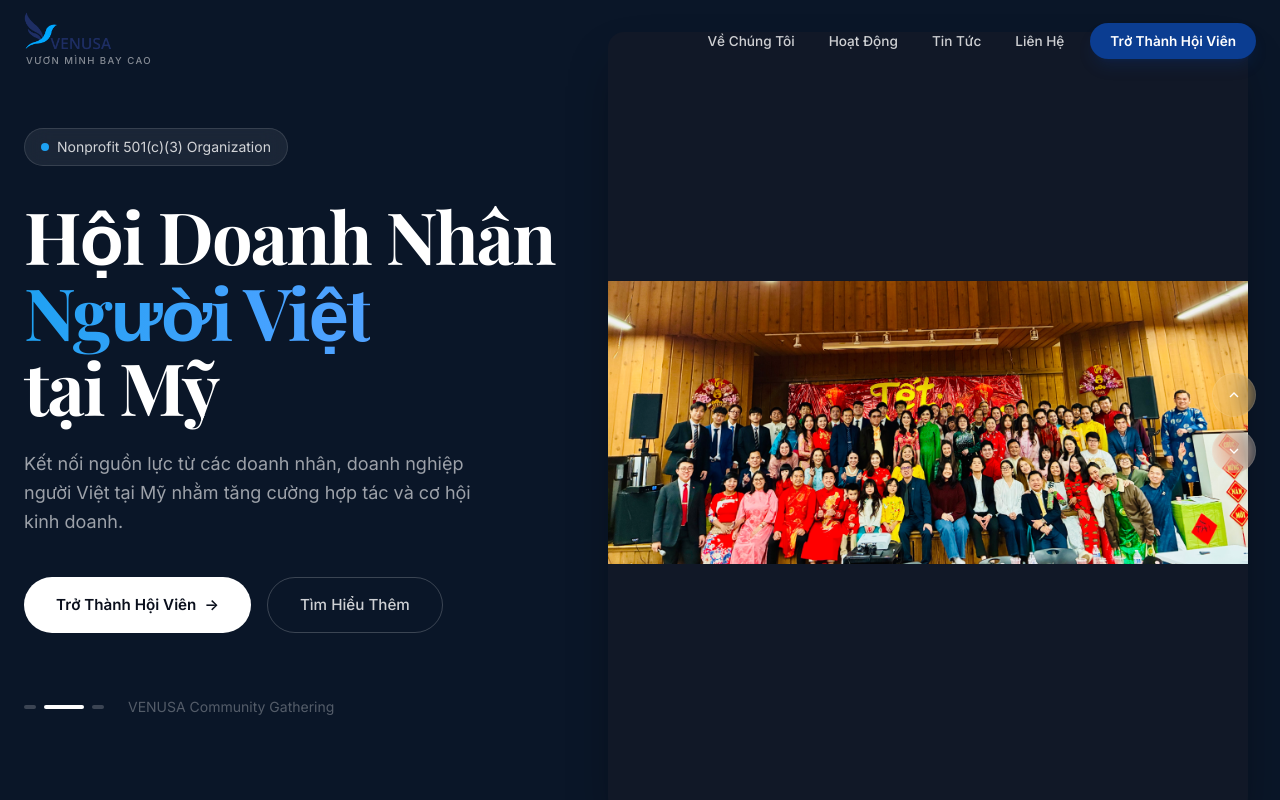
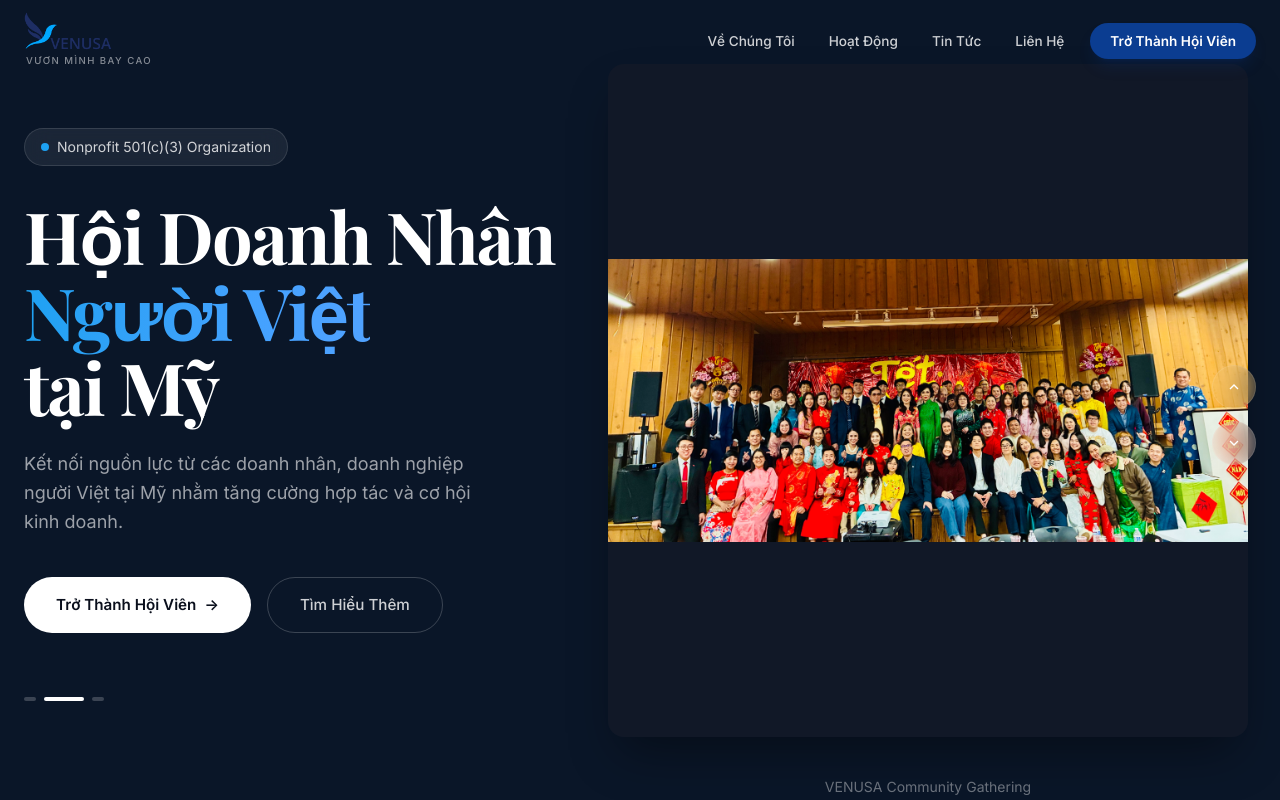
Before and after one commit to trietphan/venusa-website, a Next.js app: page / in a window 1280 px wide. Shown: the top 800 px of the page. Built offline with nearby package versions, Linux system fonts and the light colour scheme; a web font is replaced by a local one.

Commit message:
Move caption beneath photo on desktop

```diff
--- a/src/components/Hero.tsx
+++ b/src/components/Hero.tsx
@@ -24,11 +24,12 @@
       {/* ===== DESKTOP LAYOUT ===== */}
       <div className="hidden lg:flex items-center min-h-screen">
         {/* Photo carousel - right side, fully visible */}
-        <div className="absolute inset-y-0 right-0 w-[55%] flex items-center justify-center bg-[#0A1628]">
+        <div className="absolute inset-y-0 right-0 w-[55%] flex flex-col items-center justify-center bg-[#0A1628]">
+          <div className="relative w-full flex-1 mx-8 mt-8 mb-2">
             {slides.map((slide, i) => (
               <div
                 key={slide.src}
-              className={`absolute inset-0 flex items-center justify-center p-8 transition-opacity duration-700 ease-in-out ${
+                className={`absolute inset-8 flex items-center justify-center transition-opacity duration-700 ease-in-out ${
                   i === current ? "opacity-100" : "opacity-0 pointer-events-none"
                 }`}
               >
@@ -37,6 +38,8 @@
                 </div>
               </div>
             ))}
+          </div>
+          <p className="text-white/40 text-sm pb-8">{slides[current].alt}</p>
         </div>
 
         {/* Content */}
@@ -68,13 +71,10 @@
             </div>
 
             {/* Slide indicators */}
-            <div className="flex items-center gap-6">
             <div className="flex gap-2">
               {slides.map((_, i) => (
                 <button key={i} onClick={() => setCurrent(i)} className={`h-1 rounded-full transition-all duration-500 ${i === current ? "w-10 bg-white" : "w-3 bg-white/20 hover:bg-white/40"}`} aria-label={`Slide ${i + 1}`} />
               ))}
-              </div>
-              <span className="text-white/30 text-sm">{slides[current].alt}</span>
             </div>
           </div>
         </div>
```
Lines whose indentation alone changed are shown as unchanged.
